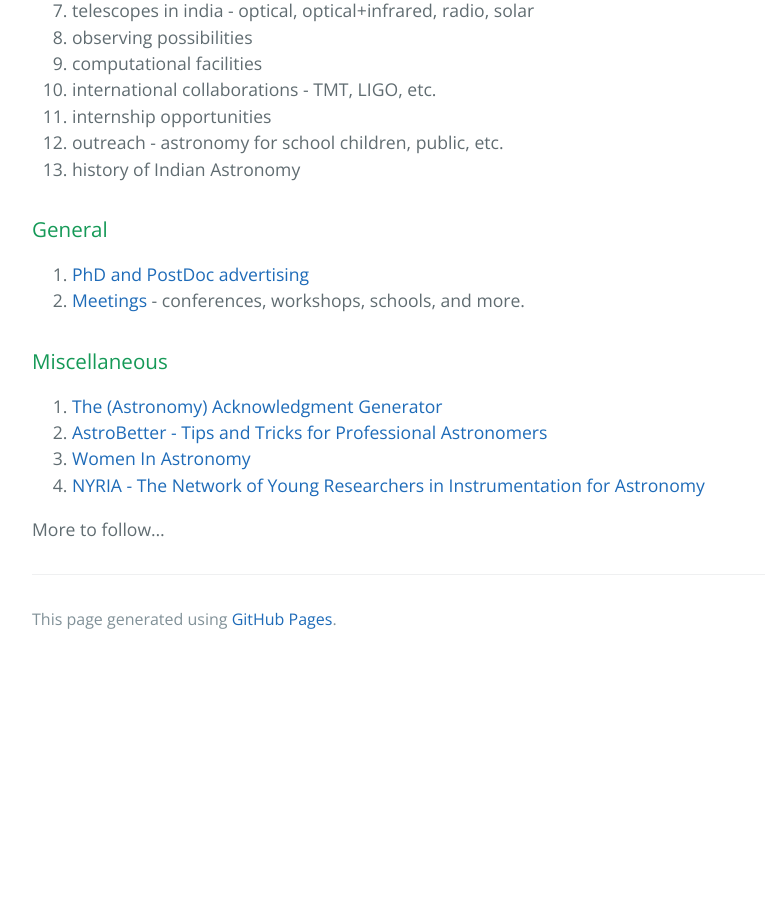
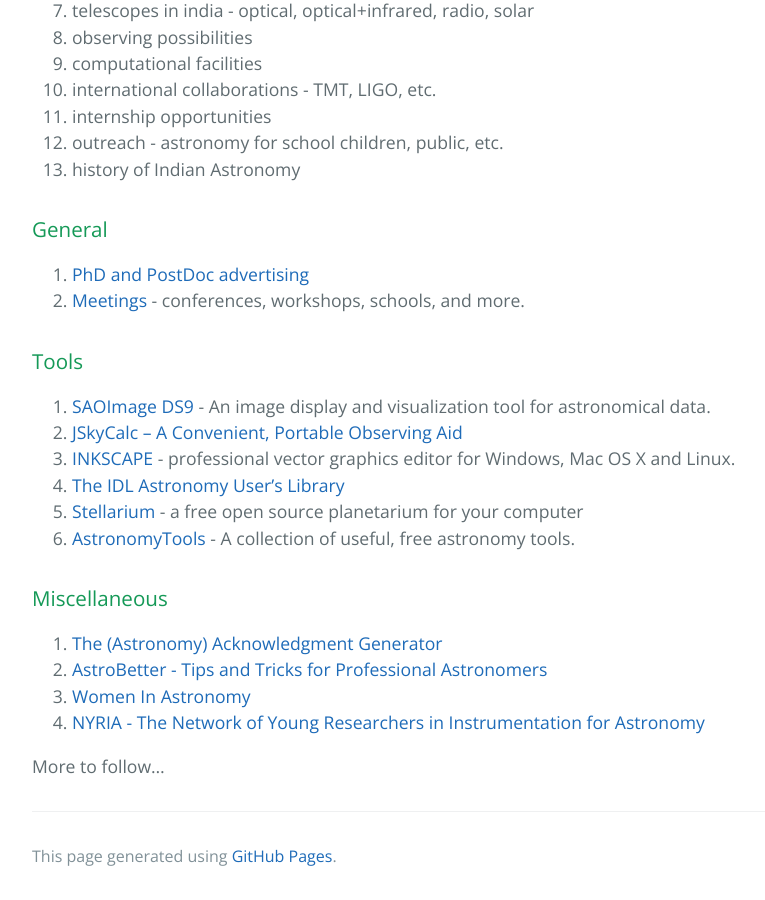
Before and after one commit to kalyanradhakrishnan/Astronomy-In-India, a Jekyll site: the page built from index.md, in a window 1280 px wide and 900 px high, scrolled down 1144 px. Shown: the whole window, without its empty margins (192-957 px from the left). Built offline with Jekyll 4.4.1, drawn with Linux system fonts in a browser that asks for light colours; before the commit the page ends 1807 px from its top, so only the background shows below that.

Commit message:
Update index.md

```diff
--- a/index.md
+++ b/index.md
@@ -38,6 +38,15 @@
 1. [PhD and PostDoc advertising](./pages/phd_postdoc_ad.md)
 2. [Meetings](./pages/meetings.md) - conferences, workshops, schools, and more.
 
+### Tools
+
+1. [SAOImage DS9](https://sites.google.com/cfa.harvard.edu/saoimageds9/home) - An image display and visualization tool for astronomical data.
+2. [JSkyCalc -- A Convenient, Portable Observing Aid](http://www.dartmouth.edu/~physics/labs/skycalc/flyer.html)
+3. [INKSCAPE](https://inkscape.org) - professional vector graphics editor for Windows, Mac OS X and Linux.
+4. [The IDL Astronomy User's Library](https://idlastro.gsfc.nasa.gov)
+5. [Stellarium](https://stellarium.org) - a free open source planetarium for your computer
+6. [AstronomyTools](https://astronomy.tools) - A collection of useful, free astronomy tools.
+
 
 ### Miscellaneous
 
```
